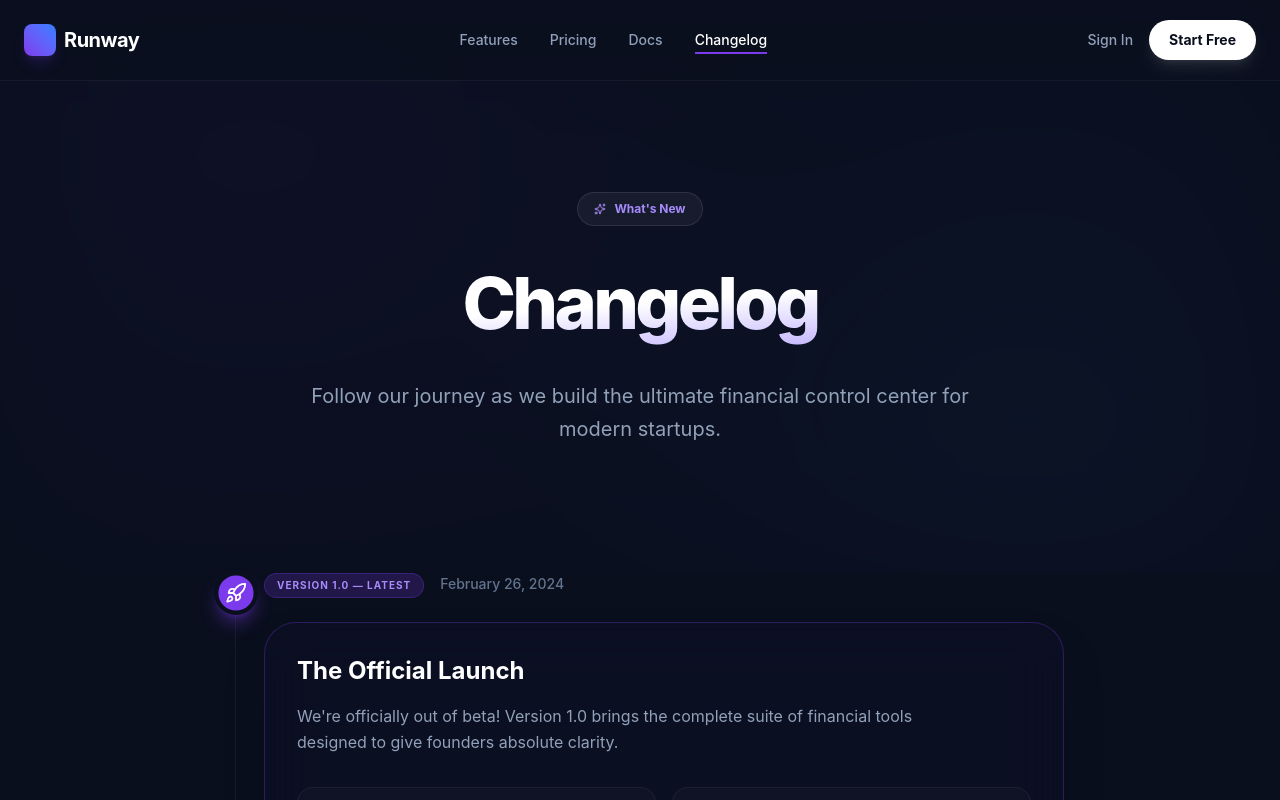
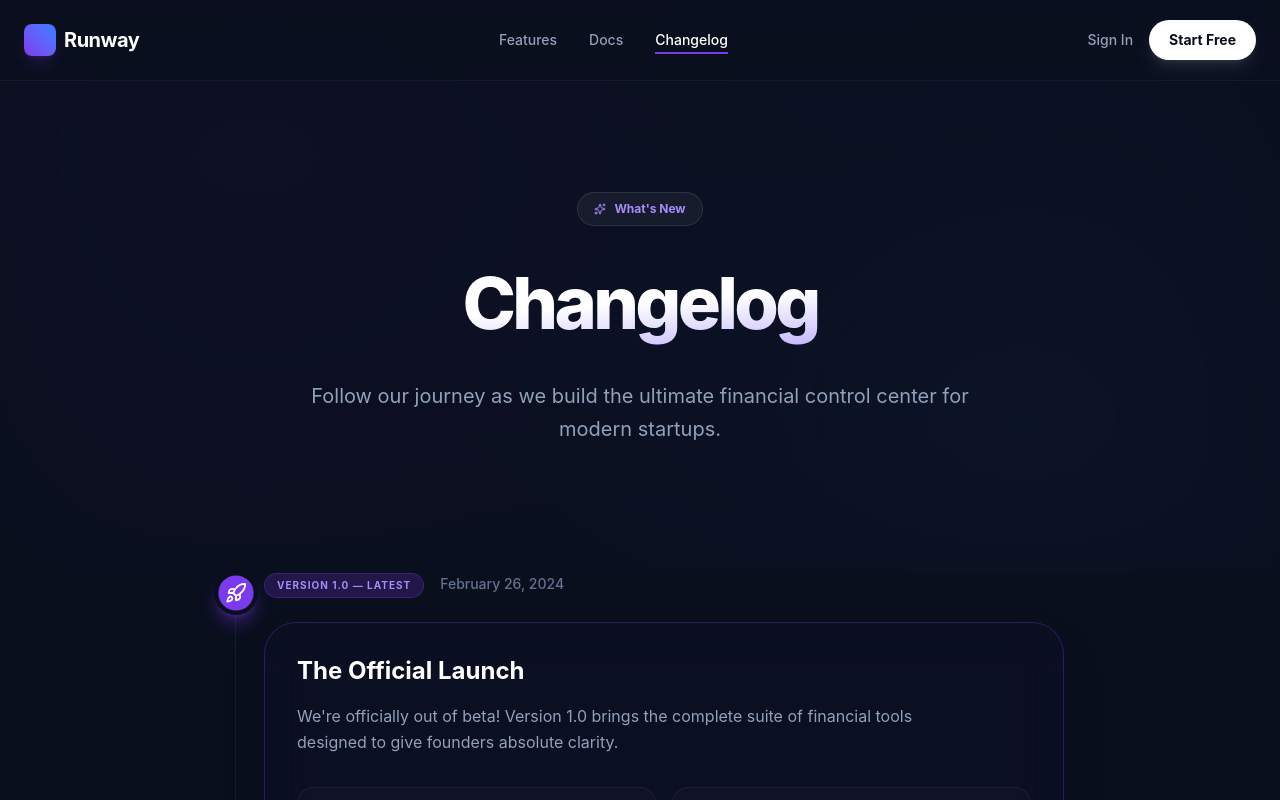
Before and after one commit to Avinashpalofficial/Runway_Radar, a React (Vite) app in the folder frontend/: page /changelog in a window 1280 px wide. Shown: the top 800 px of the page. Built offline with nearby package versions, Linux system fonts and the light colour scheme; no server answers.

Commit message:
update the changeLog

```diff
--- a/frontend/src/pages/Changelog.tsx
+++ b/frontend/src/pages/Changelog.tsx
@@ -29,9 +29,9 @@
         <Link to="/features" className="hover:text-white transition-colors">
           Features
         </Link>
-        <Link to="/pricing" className="hover:text-white transition-colors">
+        {/* <Link to="/pricing" className="hover:text-white transition-colors">
           Pricing
-        </Link>
+        </Link> */}
         <Link to="/docs" className="hover:text-white transition-colors">
           Docs
         </Link>
```
